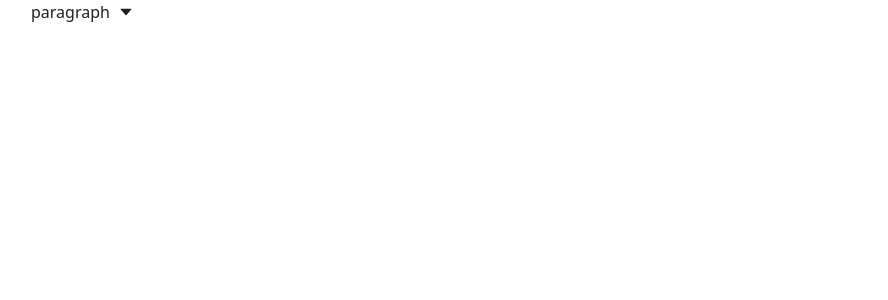
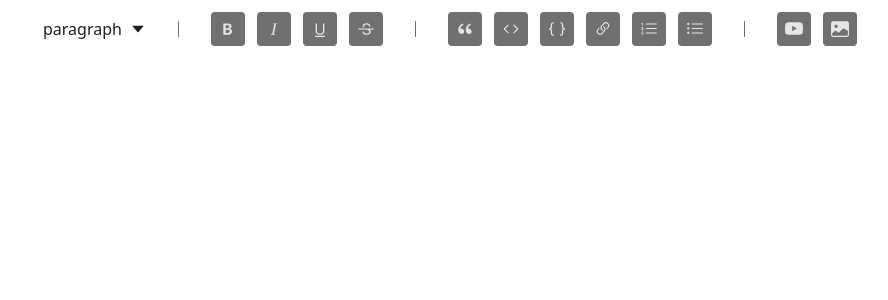
Before and after one commit to EmilyJarecki/v2-dev-blogs, a Next.js app: page /admin/post/create in a window 1280 px wide. Shown: the top 300 px of the page, without its empty margins (161-1049 px from the left). Built offline with nearby package versions, Linux system fonts and the light colour scheme.

Commit message:
most buttons are working for tiptap

```diff
--- /dev/null
+++ b/components/editor/ToolBar/Button.tsx
@@ -0,0 +1,34 @@
+import React, { FC, MouseEventHandler, ReactNode, useCallback } from 'react';
+import classnames from 'classnames';
+
+interface Props {
+    children: ReactNode;
+    active?: boolean;
+    disabled?: boolean;
+    onMouseDown?: MouseEventHandler<HTMLButtonElement>;
+    onClick?: MouseEventHandler<HTMLButtonElement>;
+
+}
+
+const Button: FC<Props> = ({ children, active, disabled, onMouseDown, onClick }): JSX.Element => {
+    const getActiveStyle = useCallback((): string => {
+        if (active)
+            return "dark:bg-primary dark:text-primary-dark bg-primary-dark text-primary";
+        else return "text-secondary-light bg-secondary-dark"
+    }, [active])
+    const commonClasses =
+        "p-2 rounded text-lg hover:scale-110 hover:shadow-md transition "
+
+
+    return (
+        <button type="button"
+            onMouseDown={onMouseDown}
+            onClick={onClick}
+            className={classnames(commonClasses, getActiveStyle())}
+            disabled={disabled}>
+            {children}
+        </button>
+    );
+};
+
+export default Button;
--- a/components/editor/ToolBar/index.tsx
+++ b/components/editor/ToolBar/index.tsx
@@ -3,6 +3,21 @@
 import DropdownOptions from '@/components/common/DropdownOptions';
 import { AiFillCaretDown } from 'react-icons/ai'
 import { getFocusedEditor } from '../EditorUtils';
+import Button from './Button';
+import { RiDoubleQuotesL } from 'react-icons/ri';
+import {
+    BsTypeBold,
+    BsTypeStrikethrough,
+    BsBraces,
+    BsCode,
+    BsListOl,
+    BsListUl,
+    BsTypeItalic,
+    BsTypeUnderline,
+    BsImageFill,
+    BsLink45Deg,
+    BsYoutube
+} from 'react-icons/bs'
 
 interface Props {
     editor: Editor | null
@@ -18,22 +33,22 @@
         },
         {
             label: "Heading 1",
-            onClick: () => getFocusedEditor(editor).toggleHeading({level: 1}).run()
+            onClick: () => getFocusedEditor(editor).toggleHeading({ level: 1 }).run()
         },
         {
             label: "Heading 2",
-            onClick: () => getFocusedEditor(editor).toggleHeading({level: 2}).run()
+            onClick: () => getFocusedEditor(editor).toggleHeading({ level: 2 }).run()
         },
         {
             label: "Heading 3",
-            onClick: () => getFocusedEditor(editor).toggleHeading({level: 3}).run()
+            onClick: () => getFocusedEditor(editor).toggleHeading({ level: 3 }).run()
         }
     ]
 
-    const getLabel = (): string =>{
-        if(editor.isActive('heading', {level: 1})) return 'heading 1'
-        if(editor.isActive('heading', {level: 2})) return 'heading 2'
-        if(editor.isActive('heading', {level: 3})) return 'heading 3'
+    const getLabel = (): string => {
+        if (editor.isActive('heading', { level: 1 })) return 'heading 1'
+        if (editor.isActive('heading', { level: 2 })) return 'heading 2'
+        if (editor.isActive('heading', { level: 3 })) return 'heading 3'
 
         //default
         return "paragraph"
@@ -48,10 +63,54 @@
         )
     }
     return (
-        <div>
-            <DropdownOptions options={options}
-                head={<Head />}
-            />
+        <div className=" flex items-center p-3 dark:bg-primary-dark bg-primary transition">
+            <DropdownOptions options={options} head={<Head />} />
+            <div className="h-4 w-[1px] bg-secondary-dark dark:bg-secondary-light mx-8" />
+            <div className="flex items-center space-x-3">
+                <Button onClick={()=> getFocusedEditor(editor).toggleBold().run()}>
+                    <BsTypeBold />
+                </Button>
+                <Button onClick={()=> getFocusedEditor(editor).toggleItalic().run()}>
+                    <BsTypeItalic />
+                </Button>
+                <Button onClick={()=> getFocusedEditor(editor).toggleUnderline().run()}>
+                    <BsTypeUnderline />
+                </Button>
+                <Button onClick={()=> getFocusedEditor(editor).toggleStrike().run()}>
+                    <BsTypeStrikethrough />
+                </Button>
+            </div>
+            <div className="h-4 w-[1px] bg-secondary-dark dark:bg-secondary-light mx-8" />
+            <div className="flex items-center space-x-3">
+                <Button onClick={()=> getFocusedEditor(editor).toggleBlockquote().run()}>
+                    <RiDoubleQuotesL />
+                </Button>
+                <Button onClick={()=> getFocusedEditor(editor).toggleCode().run()}>
+                    <BsCode />
+                </Button>
+                <Button onClick={()=> getFocusedEditor(editor).toggleCodeBlock().run()}>
+                    <BsBraces />
+                </Button>
+                <Button>
+                    <BsLink45Deg />
+                </Button>
+                <Button onClick={()=> getFocusedEditor(editor).toggleOrderedList().run()}>
+                    <BsListOl />
+                </Button>
+                <Button onClick={()=> getFocusedEditor(editor).toggleBulletList().run()}>
+                    <BsListUl />
+                </Button>
+            </div>
+
+            <div className="h-4 w-[1px] bg-secondary-dark dark:bg-secondary-light mx-8" />
+            <div className="flex items-center space-x-3">
+                <Button>
+                    <BsYoutube />
+                </Button>
+                <Button>
+                    <BsImageFill />
+                </Button>
+            </div>
         </div>
     )
 };
--- a/components/editor/index.tsx
+++ b/components/editor/index.tsx
@@ -2,12 +2,13 @@
 import { useEditor, EditorContent } from '@tiptap/react';
 import StarterKit from '@tiptap/starter-kit';
 import ToolBar from './ToolBar';
+import Underline from '@tiptap/extension-underline';
 
 
 interface Props { }
 
 const Editor: FC<Props> = (props): JSX.Element => {
-    const editor = useEditor({ extensions: [StarterKit] });
+    const editor = useEditor({ extensions: [StarterKit, Underline] });
     return (
         <div>
                 <ToolBar editor={editor} />
--- a/package.json
+++ b/package.json
@@ -9,11 +9,13 @@
     "lint": "next lint"
   },
   "dependencies": {
+    "@tiptap/extension-underline": "^2.0.3",
     "@tiptap/react": "^2.0.3",
     "@tiptap/starter-kit": "^2.0.3",
     "@types/node": "18.15.12",
     "@types/react": "18.0.37",
     "@types/react-dom": "18.0.11",
+    "classnames": "^2.3.2",
     "eslint": "8.38.0",
     "eslint-config-next": "13.3.0",
     "next": "13.3.0",
```
Also changed, not shown: 1 other file (tests, documents, lock files or other folders).
